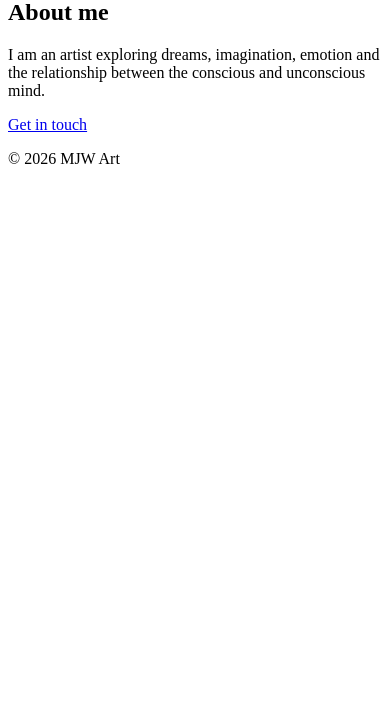
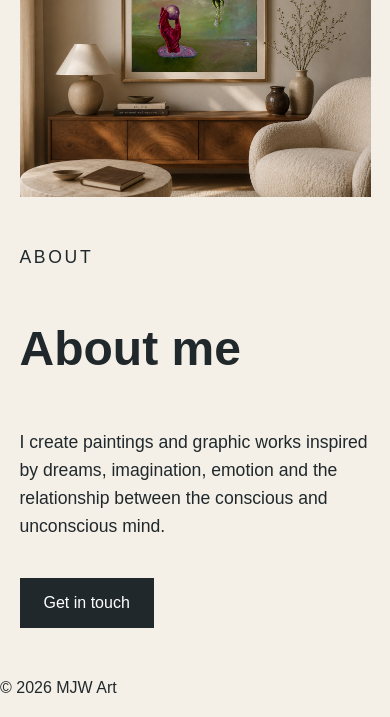
Before and after one commit to mirajacquelinewolf/mjw-art-portfolio, a Flask app: page / in a window 390 px wide. Shown: the part 522-1239 px from the top of the page. Before the commit the page ends 686 px from the top, so only its background shows below. Run offline with Flask 3, Linux system fonts and the light colour scheme.

Commit message:
Build responsive home page

```diff
--- a/Static/css/style.css
+++ b/Static/css/style.css
@@ -0,0 +1,160 @@
+/* =========================
+   GENERAL
+   ========================= */
+
+* {
+    box-sizing: border-box;
+}
+
+body {
+    margin: 0;
+    background: #f4f0e8;
+    color: #20282b;
+    font-family: Arial, sans-serif;
+    line-height: 1.6;
+}
+
+
+/* =========================
+   NAVIGATION
+   ========================= */
+
+.site-header {
+    padding: 24px 5%;
+}
+
+.navigation {
+    display: flex;
+    justify-content: space-between;
+    align-items: center;
+}
+
+.logo {
+    color: inherit;
+    text-decoration: none;
+    font-size: 1.4rem;
+    font-weight: bold;
+}
+
+.nav-links {
+    display: flex;
+    gap: 24px;
+}
+
+.nav-links a {
+    color: inherit;
+    text-decoration: none;
+}
+
+
+/* =========================
+   HERO
+   ========================= */
+
+.hero {
+    display: grid;
+    grid-template-columns: 1fr 1fr;
+    gap: 5%;
+    align-items: center;
+    padding: 7% 5%;
+}
+
+.hero-content {
+    max-width: 600px;
+}
+
+.eyebrow {
+    text-transform: uppercase;
+    letter-spacing: 0.15em;
+    font-size: 0.8rem;
+}
+
+h1 {
+    margin: 0;
+    font-size: clamp(3rem, 7vw, 7rem);
+    line-height: 0.95;
+}
+
+.hero-description {
+    max-width: 500px;
+    font-size: 1.2rem;
+    margin-top: 32px;
+}
+
+.hero-image img {
+    width: 100%;
+    display: block;
+}
+
+
+/* =========================
+   ABOUT
+   ========================= */
+
+.about {
+    padding: 8% 5%;
+}
+
+.about-content {
+    max-width: 700px;
+}
+
+.about h2 {
+    font-size: 3rem;
+}
+
+.about p {
+    font-size: 1.1rem;
+}
+
+
+/* =========================
+   BUTTON
+   ========================= */
+
+.button {
+    display: inline-block;
+    margin-top: 20px;
+    padding: 12px 24px;
+    background: #20282b;
+    color: white;
+    text-decoration: none;
+}
+
+
+/* =========================
+   FOOTER
+   ========================= */
+
+.site-footer {
+    padding: 40px 5%;
+}
+
+
+/* =========================
+   MOBILE
+   ========================= */
+
+@media (max-width: 700px) {
+
+    .navigation {
+        flex-direction: column;
+        gap: 20px;
+        align-items: flex-start;
+    }
+
+    .nav-links {
+        flex-wrap: wrap;
+        gap: 15px;
+    }
+
+    .hero {
+        grid-template-columns: 1fr;
+        padding-top: 10%;
+    }
+
+    h1 {
+        font-size: 3.5rem;
+    }
+
+}
--- a/templates/index.html
+++ b/templates/index.html
@@ -1,27 +1,39 @@
 {% extends "base.html" %}
 
-{% block title %}Home | MJW Art{% endblock %}
+{% block title %}
+Home | MJW Art
+{% endblock %}
+
 
 {% block content %}
 
 <section class="hero">
 
-    <div class="hero-text">
-        <p>Artist & Creator</p>
+    <div class="hero-content">
 
-        <h1>Mira Jacqueline Wolf</h1>
+        <p class="eyebrow">
+            Artist & Creative
+        </p>
 
-        <p>
+        <h1>
+            Mira Jacqueline Wolf
+        </h1>
+
+        <p class="hero-description">
             Contemporary art, surrealism, abstraction
             and visual storytelling.
         </p>
+
     </div>
 
+
     <div class="hero-image">
+
         <img
-            src="{{ url_for('static', filename='images/hero.jpg') }}"
-            alt="Artwork by M.J.W."
+            src="{{ url_for('static', filename='images/hero.jpeg') }}"
+            alt="Artwork by Mira Jacqueline Wolf"
         >
+
     </div>
 
 </section>
@@ -29,15 +41,27 @@
 
 <section class="about">
 
-    <h2>About me</h2>
+    <div class="about-content">
 
-    <p>
-        I am an artist exploring dreams, imagination,
-        emotion and the relationship between the
-        conscious and unconscious mind.
-    </p>
+        <p class="eyebrow">
+            About
+        </p>
 
-    <a href="/contact">Get in touch</a>
+        <h2>
+            About me
+        </h2>
+
+        <p>
+            I create paintings and graphic works inspired by
+            dreams, imagination, emotion and the relationship
+            between the conscious and unconscious mind.
+        </p>
+
+        <a href="/contact" class="button">
+            Get in touch
+        </a>
+
+    </div>
 
 </section>
 
```
Also changed, not shown: Static/images/hero.jpeg (added).
